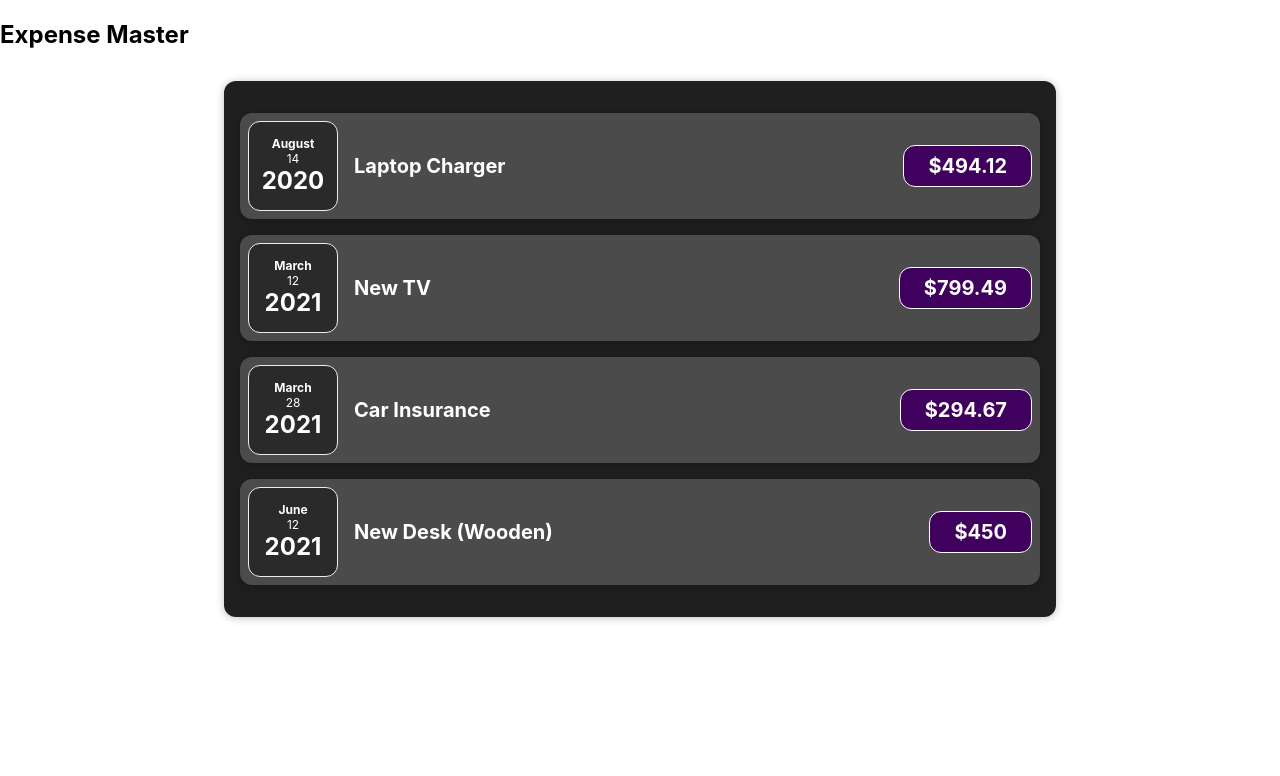
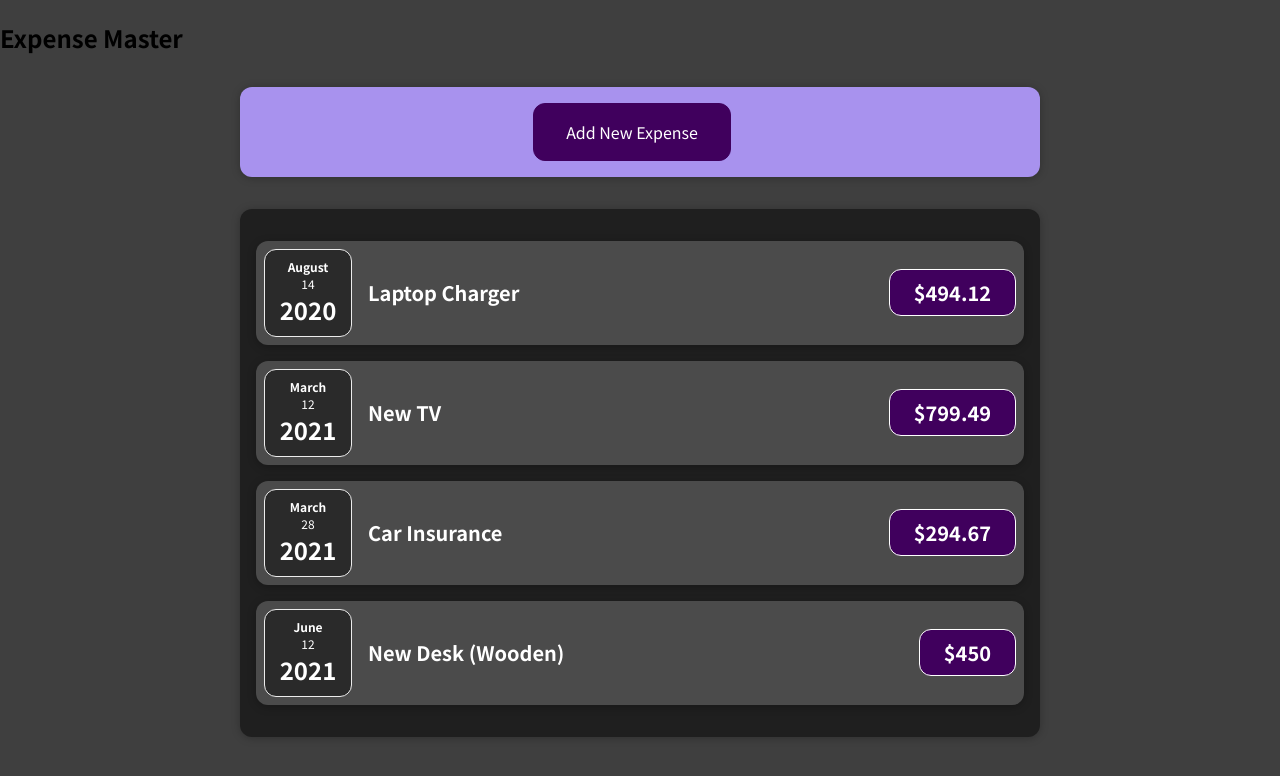
Before and after one commit to mmncit/expense-tracker, a React (Create React App) app: page / in a window 1280 px wide. Shown: the top 776 px of the page. Built offline with nearby package versions, Linux system fonts and the light colour scheme.

Commit message:
new expense data

```diff
--- a/src/components/App/App.tsx
+++ b/src/components/App/App.tsx
@@ -1,5 +1,6 @@
 import * as React from "react";
-import { Expenses } from "../Expenses";
+import { Expenses, NewExpenses } from "../Expenses";
+import { Expense } from "../Expenses/Expenses.types";
 
 const dummyExpenses = [
   {
@@ -24,10 +25,18 @@ const dummyExpenses = [
 ];
 
 export function App() {
+  const [expenses, setExpenses] = React.useState(dummyExpenses);
+  const addExpenseHandler = (expense: Expense) => {
+    setExpenses((prevExpenses) => {
+      return [expense, ...prevExpenses];
+    });
+  };
+
   return (
     <>
       <h2>Expense Master</h2>
-      <Expenses expenses={dummyExpenses} />
+      <NewExpenses onAddExpense={addExpenseHandler} />
+      <Expenses expenses={expenses} />
     </>
   );
 }
--- /dev/null
+++ b/src/components/Expenses/ExpenseForm.css
@@ -0,0 +1,26 @@
+.new-expense__controls {
+  display: flex;
+  flex-wrap: wrap;
+  gap: 1rem;
+  margin-bottom: 1rem;
+  text-align: left;
+}
+
+.new-expense__control label {
+  font-weight: bold;
+  margin-bottom: 0.5rem;
+  display: block;
+}
+
+.new-expense__control input {
+  font: inherit;
+  padding: 0.5rem;
+  border-radius: 6px;
+  border: 1px solid #ccc;
+  width: 20rem;
+  max-width: 100%;
+}
+
+.new-expense__actions {
+  text-align: right;
+}
--- /dev/null
+++ b/src/components/Expenses/ExpenseForm.tsx
@@ -0,0 +1,88 @@
+import * as React from "react";
+import "./ExpenseForm.css";
+import { ExpenseFormProps } from "./Expenses.types";
+
+export const ExpenseForm = ({
+  onCancel,
+  onSaveExpenseData,
+}: ExpenseFormProps) => {
+  const [enteredTitle, setEnteredTitle] = React.useState("");
+  const [enteredAmount, setEnteredAmount] = React.useState("");
+  const [enteredDate, setEnteredDate] = React.useState("");
+
+  const handleTitleClick = ({
+    target: { value },
+  }: React.ChangeEvent<HTMLInputElement>) => {
+    setEnteredTitle(value);
+
+    // setUserInput(()=>{
+    //   return {...userInput,enteredTitle: event.target.value}
+    // })
+  };
+
+  const handleAmountClick = (event: React.ChangeEvent<HTMLInputElement>) => {
+    setEnteredAmount(event.target.value);
+    // setUserInput(()=>{
+    //   return {...userInput,enteredAmount: event.target.value}
+    // })
+  };
+
+  const handleDateClick = (event: React.ChangeEvent<HTMLInputElement>) => {
+    setEnteredDate(event.target.value);
+    // setUserInput(()=>{
+    //   return {...userInput,enteredDate: event.target.value}
+    // })
+  };
+
+  const submitHandler = (event: React.ChangeEvent<HTMLFormElement>) => {
+    event.preventDefault();
+    const expenseData = {
+      title: enteredTitle,
+      amount: +enteredAmount,
+      date: new Date(enteredDate),
+    };
+
+    onSaveExpenseData(expenseData);
+
+    setEnteredTitle("");
+    setEnteredAmount("");
+    setEnteredDate("");
+  };
+
+  return (
+    <form onSubmit={submitHandler}>
+      <div className="new-expense__controls">
+        <div className="new-expense__control">
+          <label>Title</label>
+          <input type="text" value={enteredTitle} onChange={handleTitleClick} />
+        </div>
+        <div className="new-expense__control">
+          <label>Amount</label>
+          <input
+            type="number"
+            min="0.01"
+            step="0.01"
+            value={enteredAmount}
+            onChange={handleAmountClick}
+          />
+        </div>
+        <div className="new-expense__control">
+          <label>Date</label>
+          <input
+            type="date"
+            min="2019-01-01"
+            max="2022-12-31"
+            value={enteredDate}
+            onChange={handleDateClick}
+          />
+        </div>
+      </div>
+      <div className="new-expense__actions">
+        <button type="button" onClick={onCancel}>
+          Cancel
+        </button>
+        <button type="submit">Add Expense</button>
+      </div>
+    </form>
+  );
+};
--- /dev/null
+++ b/src/components/Expenses/NewExpense.css
@@ -0,0 +1,38 @@
+.new-expense {
+  background-color: #a892ee;
+  padding: 1rem;
+  margin: 2rem auto;
+  width: 50rem;
+  max-width: 95%;
+  border-radius: 12px;
+  text-align: center;
+  box-shadow: 0 1px 8px rgba(0, 0, 0, 0.25);
+}
+
+.new-expense button {
+  font: inherit;
+  cursor: pointer;
+  padding: 1rem 2rem;
+  border: 1px solid #40005d;
+  background-color: #40005d;
+  color: white;
+  border-radius: 12px;
+  margin-right: 1rem;
+}
+
+.new-expense button:hover,
+.new-expense button:active {
+  background-color: #510674;
+  border-color: #510674;
+}
+
+.new-expense button.alternative {
+  color: #220131;
+  border-color: transparent;
+  background-color: transparent;
+}
+
+.new-expense button.alternative:hover,
+.new-expense button.alternative:active {
+  background-color: #ddb3f8;
+}
--- /dev/null
+++ b/src/components/Expenses/NewExpense.tsx
@@ -0,0 +1,39 @@
+import * as React from "react";
+import { ExpenseForm } from "./ExpenseForm";
+import { Expense, NewExpenseProps } from "./Expenses.types";
+import "./NewExpense.css";
+
+export const NewExpenses = ({ onAddExpense }: NewExpenseProps) => {
+  const [isEditing, setIsEditing] = React.useState(false);
+
+  const saveExpenseDataHandler = (enteredExpenseData: Expense) => {
+    const expenseData = {
+      ...enteredExpenseData,
+      id: Math.random().toString(),
+    };
+    onAddExpense(expenseData);
+    setIsEditing(false);
+  };
+
+  const startEditingHandler = () => {
+    setIsEditing(true);
+  };
+
+  const stopEditingHandler = () => {
+    setIsEditing(false);
+  };
+
+  return (
+    <div className="new-expense">
+      {!isEditing && (
+        <button onClick={startEditingHandler}>Add New Expense</button>
+      )}
+      {isEditing && (
+        <ExpenseForm
+          onSaveExpenseData={saveExpenseDataHandler}
+          onCancel={stopEditingHandler}
+        />
+      )}
+    </div>
+  );
+};
--- a/src/components/Expenses/index.ts
+++ b/src/components/Expenses/index.ts
@@ -1 +1,2 @@
 export { Expenses } from "./Expenses";
+export { NewExpenses } from "./NewExpense";
--- a/src/index.css
+++ b/src/index.css
@@ -1,13 +1,14 @@
+@import url("https://fonts.googleapis.com/css2?family=Noto+Sans+JP:wght@400;700&display=swap");
+
+* {
+  box-sizing: border-box;
+}
+
+html {
+  font-family: "Noto Sans JP", sans-serif;
+}
+
 body {
   margin: 0;
-  font-family: -apple-system, BlinkMacSystemFont, 'Segoe UI', 'Roboto', 'Oxygen',
-    'Ubuntu', 'Cantarell', 'Fira Sans', 'Droid Sans', 'Helvetica Neue',
-    sans-serif;
-  -webkit-font-smoothing: antialiased;
-  -moz-osx-font-smoothing: grayscale;
+  background-color: #3f3f3f;
 }
-
-code {
-  font-family: source-code-pro, Menlo, Monaco, Consolas, 'Courier New',
-    monospace;
-}
```
Also changed, not shown: src/components/Expenses/Expenses.types.ts (+10 -1 lines).
